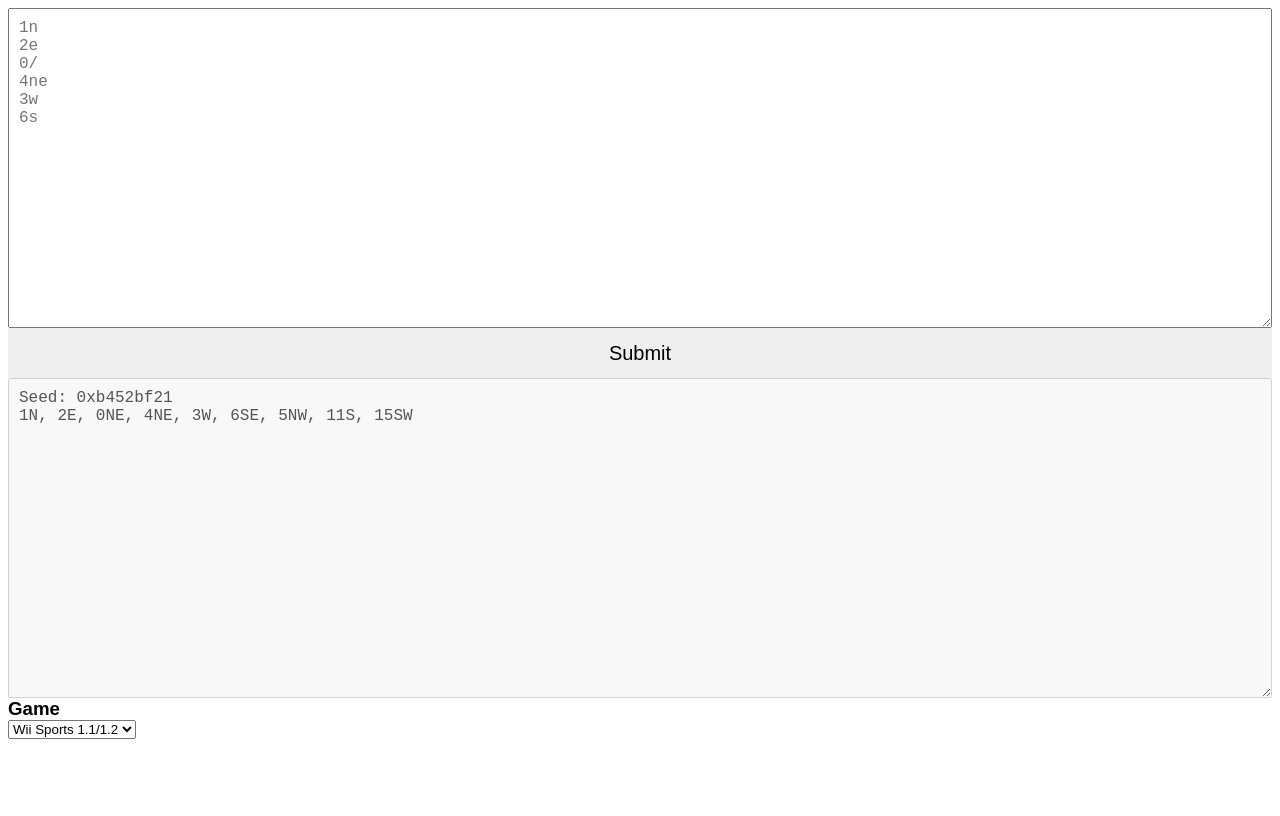
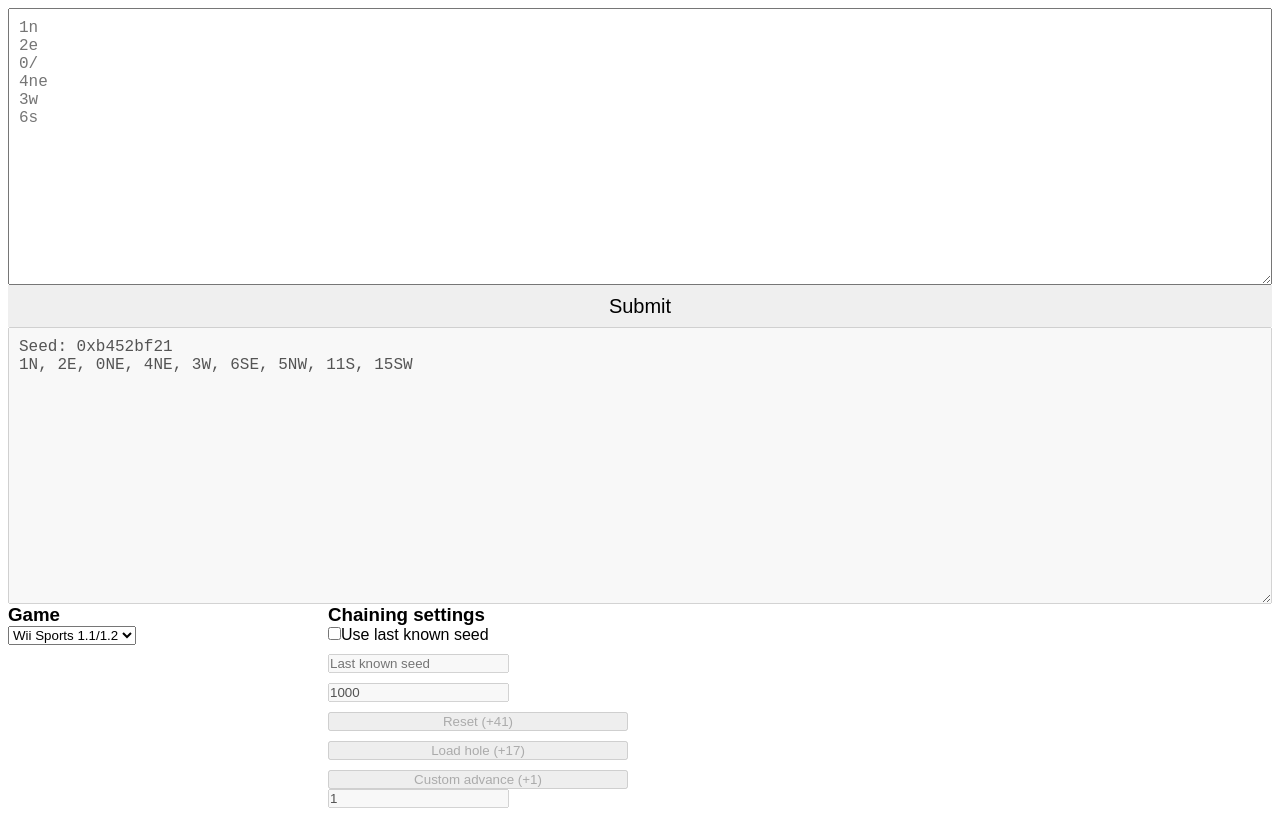
Before and after one commit to vncz14/goldfish-demo, a Vue app: page / in a window 1280 px wide. Built offline with nearby package versions, Linux system fonts and the light colour scheme.

Commit message:
add chaining stuff

```diff
--- a/src/App.vue
+++ b/src/App.vue
@@ -9,6 +9,10 @@ const inputValue = ref('');
 const outputValue = ref(OUTPUT_PLACEHOLDER);
 
 const game = ref('og_1.1');
+const useLastKnownSeed = ref(false);
+const lastKnownSeed = ref('');
+const numToCheck = ref(1000);
+const customAdvance = ref(1);
 
 watch(inputValue, (newValue) => {
     if (newValue === '') {
@@ -16,11 +20,41 @@ watch(inputValue, (newValue) => {
     }
 });
 
-const GAMES_TO_WIND_COUNT = {
-    'og_1.0': 9,
-    'og_1.1': 9,
-    'wsr': 18,
+const OGWS_SETTINGS = {
+    wind_count: 9,
+    advance_function: (seed) => (seed * 69069 + 1) >>> 0,
+    advance_counts: {
+        reset: 41,
+        hole_load: 17,
+    }
 };
+
+const WSR_SETTINGS = {
+    wind_count: 18,
+    advance_function: (seed) => (seed * 0x41c64e6d + 0x3039) >>> 0,
+    advance_counts: {
+        reset: 102,
+        hole_load: 45,
+    }
+};
+
+const GAME_SETTINGS = {
+    'og_1.0': OGWS_SETTINGS,
+    'og_1.1': OGWS_SETTINGS,
+    'wsr': WSR_SETTINGS,
+};
+
+const initialize = (seed) => {
+    lastKnownSeed.value = "0x" + seed.toString(16).padStart(8, '0');
+}
+
+const advance = (n = 1) => {
+    let seed = lastKnownSeed.value ? parseInt(lastKnownSeed.value.slice(2), 16) : 0;
+    for (let i = 0; i < n; i++) {
+        seed = GAME_SETTINGS[game.value].advance_function(seed);
+    }
+    initialize(seed)
+}
 
 const DIRECTIONS_TO_NUMBERS = {
     'S': 0,
@@ -39,6 +73,8 @@ const inputToJson = () => {
 
     const json = {
         game: game.value,
+        last_known_seed: useLastKnownSeed.value && lastKnownSeed.value ? parseInt(lastKnownSeed.value.slice(2), 16) : null,
+        num_to_check: useLastKnownSeed.value && lastKnownSeed.value ? parseInt(numToCheck.value) || 1000 : null,
         winds: lines.map(line => {
         const [, speed = '', direction = ''] = line.match(/^(\d+)?([A-Z]+)?$/i) || [];
         return {
@@ -49,6 +85,7 @@ const inputToJson = () => {
         };
         }),
     };
+    console.log(json);
     return json;
 }
 
@@ -56,7 +93,7 @@ const jsonToOutput = (data) => {
     return data.map(s => {
         const seed = "Seed: 0x" + Number(s.seed).toString(16).padStart(8, '0');
 
-        const winds = s.winds.slice(0, GAMES_TO_WIND_COUNT[game.value]).map(wind => {
+        const winds = s.winds.slice(0, GAME_SETTINGS[game.value].wind_count).map(wind => {
             const direction = Object.keys(DIRECTIONS_TO_NUMBERS).find(key => DIRECTIONS_TO_NUMBERS[key] === wind.direction) || '';
             return `${wind.speed}${direction}`;
         }).join(', ');
@@ -79,6 +116,17 @@ const getOutput = async () => {
     if (res.ok) {
         const data = await res.json();
         outputValue.value = `${jsonToOutput(data)}`;
+
+        // set last known seed
+        if (data.length == 1) {
+
+            initialize(data[0].seed);
+
+            let advancesFromReset = GAME_SETTINGS[game.value].advance_counts.reset;
+            // number of holes in input - 1
+            let advancesFromHoleLoads = (inputValue.value.trim().split('\n').length - 1) * GAME_SETTINGS[game.value].advance_counts.hole_load;
+            advance(advancesFromReset + advancesFromHoleLoads);
+        }
     } else {
         outputValue.value = await res.text();
     }
@@ -91,8 +139,9 @@ const getOutput = async () => {
 
 <div class="app">
     <textarea v-model="inputValue" placeholder="1n&#10;2e&#10;0/&#10;4ne&#10;3w&#10;6s"></textarea>
-    <button @click="getOutput">Submit</button>
+    <button class="submit-button" @click="getOutput">Submit</button>
     <textarea disabled v-model="outputValue"></textarea>
+    <div class="settings">
         <div class="game-select">
             <h3>Game</h3>
             <select v-model="game">
@@ -100,6 +149,30 @@ const getOutput = async () => {
                 <option value="og_1.1">Wii Sports 1.1/1.2</option>
                 <option value="wsr">Wii Sports Resort</option>
             </select>
+        </div>
+        <div class="last-known-seed">
+            <h3>Chaining settings</h3>
+            <div class="last-known-seed-settings-list">
+                <div>
+                    <input type="checkbox" id="last-known-seed" v-model="useLastKnownSeed">
+                    <label for="last-known-seed">Use last known seed</label>
+                </div>
+                <div>
+                    <input type="text" :disabled="!useLastKnownSeed" v-model="lastKnownSeed" placeholder="Last known seed">
+                </div>
+                <div>
+                    <input type="text" :disabled="!useLastKnownSeed" v-model="numToCheck" placeholder="Number of advances ahead to check">
+                </div>
+                <div class="advance-buttons">
+                    <button :disabled="!useLastKnownSeed" @click="advance(GAME_SETTINGS[game].advance_counts.reset)">Reset (+{{ GAME_SETTINGS[game].advance_counts.reset}})</button>
+                    <button :disabled="!useLastKnownSeed" @click="advance(GAME_SETTINGS[game.value].advance_counts.hole_load)">Load hole (+{{ GAME_SETTINGS[game].advance_counts.hole_load }})</button>
+                    <div>
+                        <button :disabled="!useLastKnownSeed" @click="advance(customAdvance)">Custom advance (+{{ customAdvance }})</button>
+                        <input type="number" v-model="customAdvance" placeholder="Custom advance value" :disabled="!useLastKnownSeed">
+                    </div>
+                </div>
+            </div>
+        </div>
     </div>
 </div>
 
@@ -120,7 +193,7 @@ const getOutput = async () => {
     height: 100vh;
 }
 
-button {
+.submit-button {
     width: 100%;
     height: 50px;
     font-size: 20px;
@@ -137,4 +210,29 @@ textarea {
     height: 40%;
 }
 
+.settings {
+    display: flex;
+    gap: 20px;
+}
+
+.settings > div {
+    width: 300px;
+}
+
+.last-known-seed-settings-list {
+    display: flex;
+    flex-direction: column;
+    gap: 10px;
+}
+
+.advance-buttons {
+    display: flex;
+    flex-direction: column;
+    gap: 10px;
+}
+
+.advance-buttons button {
+    width: 100%;
+}
+
 </style>
```
Also changed, not shown: 1 other file (tests, documents, lock files or other folders). Lines whose indentation alone changed are shown as unchanged.
